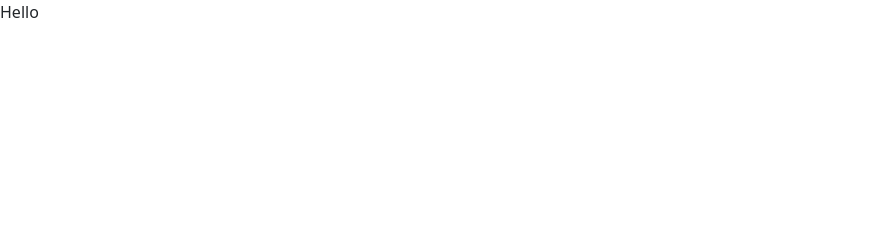
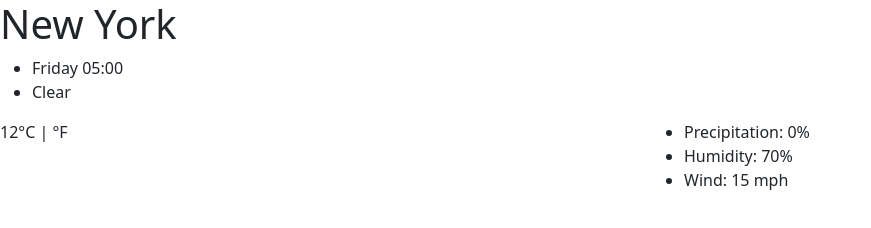
Before and after one commit to maciostrouchov/shecodes-weather-app-2, a plain HTML site: page index.html in a window 1280 px wide. Shown: the whole page, without its empty margins (0-871 px from the left). Drawn offline with nearby package versions, Linux system fonts and the light colour scheme.

Commit message:
Added basic HTML content structure

```diff
--- a/index.html
+++ b/index.html
@@ -14,7 +14,25 @@
     />
   </head>
   <body>
-    <div id="hello">Hello</div>
+    <div class="project-container">
+      <div class="weather-app">
+        <h1>New York</h1>
+        <ul>
+          <li>Friday 05:00</li>
+          <li>Clear</li>
+        </ul>
+        <div class="row">
+          <div class="col-6">12°C | °F</div>
+          <div class="col-6">
+            <ul>
+              <li>Precipitation: 0%</li>
+              <li>Humidity: 70%</li>
+              <li>Wind: 15 mph</li>
+            </ul>
+          </div>
+        </div>
+      </div>
+    </div>
     <script src="src/index.js"></script>
   </body>
 </html>
```
